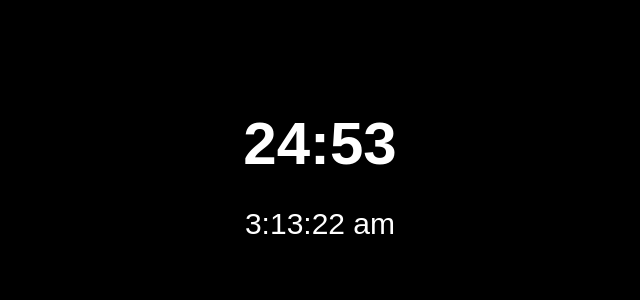
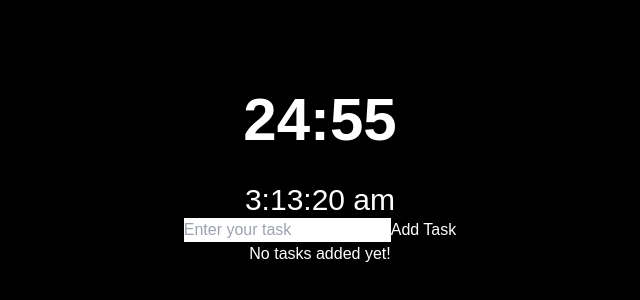
Before and after one commit to mchen892/pomodoro, a Next.js app: page / in a window 1280 px wide. Shown: the part 222-522 px from the top of the page, without its empty margins (320-960 px from the left). Built offline with nearby package versions, Linux system fonts and the light colour scheme.

Commit message:
Implemented Basic Structure for ToDoList

```diff
--- /dev/null
+++ b/app/api/tasks/route.js
@@ -0,0 +1,53 @@
+import { NextResponse } from 'next/server';
+import { connectToDatabase } from '@/lib/mongodb';
+
+// Handle POST requests (creating a task)
+export async function POST(req) {
+  try {
+    const { db } = await connectToDatabase();
+    const { task, status } = await req.json(); // Parse the incoming request body
+
+    // Log the request body for debugging
+    console.log('Task:', task, 'Status:', status);
+
+    // Validate the request body
+    if (!task || !status) {
+      return NextResponse.json({ message: 'Task and status are required' }, { status: 400 });
+    }
+
+    const newTask = {
+      task,
+      status,
+      createdAt: new Date(),
+    };
+
+    const result = await db.collection('tasks').insertOne(newTask);
+
+
+    // Respond with the insertedId
+    return NextResponse.json({  ...newTask, insertedId: result.insertedId });
+  } catch (error) {
+    console.error('Error inserting task:', error);
+    return NextResponse.json({ message: 'Failed to insert task' }, { status: 500 });
+  }
+}
+
+// Handle GET requests (fetching completed tasks)
+export async function GET() {
+  try {
+    const { db } = await connectToDatabase();
+
+    // Find all tasks with status 'completed', sorted by `createdAt` in descending order
+    const tasks = await db
+      .collection('tasks')
+      .find({ status: 'completed' })
+      .sort({ createdAt: -1 })
+      .toArray();
+
+    // Respond with the list of completed tasks
+    return NextResponse.json(tasks);
+  } catch (error) {
+    console.error('Error fetching tasks:', error);
+    return NextResponse.json({ message: 'Failed to fetch tasks' }, { status: 500 });
+  }
+}
--- a/app/page.tsx
+++ b/app/page.tsx
@@ -1,6 +1,15 @@
 "use client";  // This tells Next.js to render this component on the client
 
 import { useState, useEffect } from 'react';
+import TaskForm from '../components/TaskForm';
+import CompletedTasks from '../components/CompletedTasks';
+import TaskApp from '../components/TaskApp';
+
+interface Task {
+  task: string;
+  status: string;
+  createdAt: string;
+}
 
 export default function Home() {
   // Timer states
@@ -10,6 +19,17 @@ export default function Home() {
 
   // State for current time display
   const [currentTime, setCurrentTime] = useState(new Date());
+
+
+
+
+  // Explicitly define tasks as an array of Task objects
+  const [tasks, setTasks] = useState<Task[]>([]);
+
+  // Handle adding a new task, typed explicitly
+  const handleNewTask = (newTask: Task) => {
+    setTasks([...tasks, newTask]);
+  };
 
   // Effect to manage the countdown
   useEffect(() => {
@@ -63,6 +83,10 @@ export default function Home() {
     return () => clearInterval(interval);  // Clean up interval on unmount
   }, []);
 
+  useEffect(() => {
+    console.log("Updated tasks:", tasks);
+  }, [tasks]);
+
   // Function to format the time into minutes and seconds
   const formatTime = (seconds: number) => {
     const minutes = Math.floor(seconds / 60);
@@ -82,6 +106,8 @@ export default function Home() {
     return `${formattedHours}:${formattedMinutes}:${formattedSeconds} ${ampm}`;
   };
 
+
+
   return (
     <div className="flex flex-col items-center justify-center min-h-screen bg-black text-white">
       {/* Countdown Timer */}
@@ -93,6 +119,17 @@ export default function Home() {
       <p className="text-3xl mt-8">
         {formatCurrentTime(currentTime)}
       </p>
+
+      <TaskForm onTaskSubmit={handleNewTask} />
+      <TaskApp tasks={tasks} />
+
+
+
+      {/*<TaskApp tasks={tasks} />
+      <CompletedTasks/>*/}
+
+
+      {/* Display a blinking text when the timer reaches 10 seconds */}
 
       <style jsx>{`
         .blink {
--- /dev/null
+++ b/components/CompletedTasks.js
@@ -0,0 +1,33 @@
+import { useEffect, useState } from 'react';
+
+const CompletedTasks = () => {
+  const [completedTasks, setCompletedTasks] = useState([]);
+
+  useEffect(() => {
+    const fetchCompletedTasks = async () => {
+
+        try{
+           const res = await fetch('/api/tasks');
+           const data = await res.json();
+            setCompletedTasks(data);
+        }catch (error) {
+            console.error('Failed to fetch tasks:', error);
+          }
+
+    };
+    fetchCompletedTasks();
+  }, []);
+
+  return (
+    <div className="completed-tasks">
+      {completedTasks.map((task) => (
+        <div key={task.id} className="task bg-gray-100 p-4 rounded-lg mb-4">
+          <p className="font-bold">{task.task}</p>
+          <p className="text-sm text-gray-500">{new Date(task.createdAt).toLocaleString()}</p>
+        </div>
+      ))}
+    </div>
+  );
+};
+
+export default CompletedTasks;
--- /dev/null
+++ b/components/TaskApp.js
@@ -0,0 +1,17 @@
+const TaskList = ({ tasks }) => {
+    if (tasks.length === 0) {
+      return <p>No tasks added yet!</p>;
+    }
+
+    return (
+      <ul>
+        {tasks.map((task, index) => (
+            <li key={index}>
+            {task.task || "No task name available"}
+            </li>
+        ))}
+      </ul>
+    );
+  };
+
+  export default TaskList;
--- /dev/null
+++ b/components/TaskForm.js
@@ -0,0 +1,46 @@
+import { useState } from 'react';
+
+const TaskForm = ({ onTaskSubmit }) => {
+  const [task, setTask] = useState('');
+
+  const handleSubmit = async (e) => {
+    e.preventDefault();
+    if (!task) return;
+
+
+
+    try {
+      const res = await fetch('/api/tasks', {
+        method: 'POST',
+        headers: {
+          'Content-Type': 'application/json',
+        },
+        body: JSON.stringify({ task, status: 'pending' , createdAt: new Date() }),
+      });
+
+      if (!res.ok) {
+        throw new Error(`HTTP error! status: ${res.status}`);
+      }
+
+      const newTask = await res.json();
+      onTaskSubmit(newTask);
+      setTask('');
+    } catch (error) {
+      console.error('Failed to submit task:', error);
+    }
+  };
+
+  return (
+    <form onSubmit={handleSubmit}>
+      <input
+        type="text"
+        value={task}
+        onChange={(e) => setTask(e.target.value)}
+        placeholder="Enter your task"
+      />
+      <button type="submit">Add Task</button>
+    </form>
+  );
+};
+
+export default TaskForm;
--- /dev/null
+++ b/lib/mongodb.js
@@ -0,0 +1,30 @@
+import { MongoClient } from 'mongodb';
+require('dotenv').config();
+
+let client;
+let clientPromise;
+
+const uri = "mongodb+srv://js3498:2deYN3KZry0ZRvf0@cluster0.0m5ga.mongodb.net/pomodoro?retryWrites=true&w=majority";
+
+if (!global._mongoClientPromise) {
+
+  try {
+    client = new MongoClient(uri, { useNewUrlParser: true, useUnifiedTopology: true });
+    global._mongoClientPromise = client.connect();
+  } catch (error) {
+    console.error('Failed to connect to MongoDB', error);
+    throw new Error('Failed to connect to MongoDB'+ error) ;
+  }
+}
+clientPromise = global._mongoClientPromise;
+
+export async function connectToDatabase() {
+  try {
+    const client = await clientPromise;
+    const db = client.db();
+    return { db, client };
+  } catch (error) {
+    console.error('Failed to connect to database', error);
+    throw new Error('Failed to connect to database');
+  }
+}
```
Also changed, not shown: package.json (+9 -4 lines), 2 other files (tests, documents, lock files or other folders).
